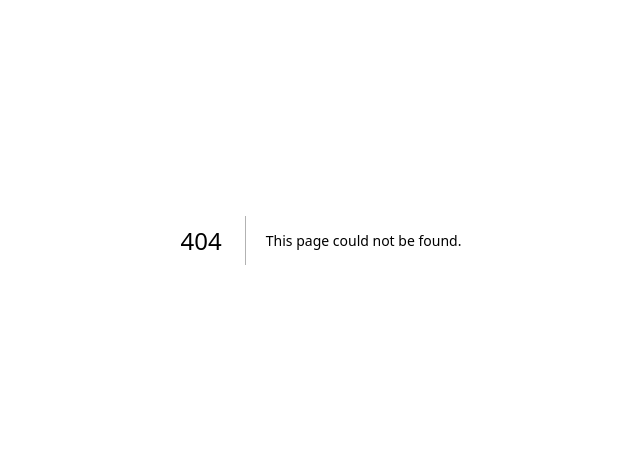
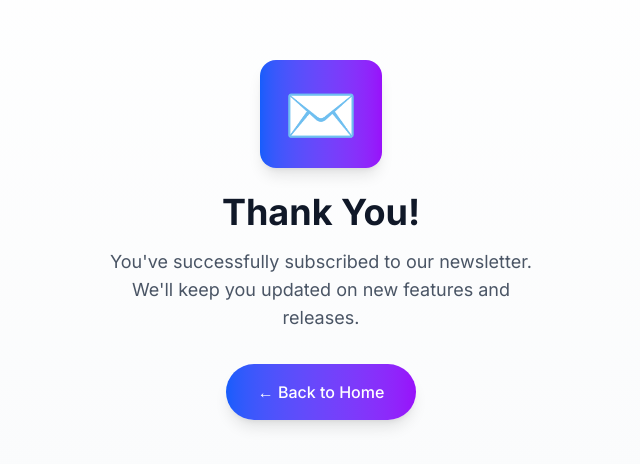
Before and after one commit to iqtoolkit/iqtoolkit.ai, a Next.js app: page /thank-you in a window 1280 px wide. Before the commit this address had no page. Shown: the part 160-624 px from the top of the page, without its empty margins (319-959 px from the left). Built offline with nearby package versions, Linux system fonts and the light colour scheme.

Commit message:
Implement newsletter signup form with Netlify integration and add thank you page tests

```diff
--- a/app/page.tsx
+++ b/app/page.tsx
@@ -102,9 +102,17 @@ export default function Home() {
 
             {/* Email Signup Form */}
             <div id="newsletter" className="mt-8 w-full max-w-md">
-              <form className="flex flex-col gap-3 sm:flex-row">
+              <form
+                name="newsletter"
+                method="POST"
+                data-netlify="true"
+                action="/thank-you"
+                className="flex flex-col gap-3 sm:flex-row"
+              >
+                <input type="hidden" name="form-name" value="newsletter" />
                 <input
                   type="email"
+                  name="email"
                   placeholder="your.email@example.com"
                   className="flex-1 rounded-full border border-gray-300 px-6 py-3 text-gray-900 placeholder-gray-500 focus:border-blue-600 focus:outline-none focus:ring-2 focus:ring-blue-600 dark:border-gray-700 dark:bg-gray-900 dark:text-white dark:placeholder-gray-400"
                   required
--- /dev/null
+++ b/app/thank-you/page.tsx
@@ -0,0 +1,25 @@
+export default function ThankYou() {
+  return (
+    <div className="flex min-h-screen flex-col items-center justify-center bg-gradient-to-b from-white to-gray-50 px-4 dark:from-black dark:to-gray-950">
+      <div className="w-full max-w-md text-center">
+        <div className="mb-6 inline-flex items-center justify-center rounded-2xl bg-gradient-to-r from-blue-600 to-purple-600 p-6 shadow-lg">
+          <span className="text-6xl">✉️</span>
+        </div>
+
+        <h1 className="mb-4 text-4xl font-bold text-gray-900 dark:text-white">Thank You!</h1>
+
+        <p className="mb-8 text-lg text-gray-600 dark:text-gray-400">
+          You've successfully subscribed to our newsletter. We'll keep you updated on new features
+          and releases.
+        </p>
+
+        <a
+          href="/"
+          className="inline-flex items-center justify-center rounded-full bg-gradient-to-r from-blue-600 to-purple-600 px-8 py-4 text-base font-medium text-white shadow-lg transition-all hover:scale-105 hover:shadow-xl"
+        >
+          ← Back to Home
+        </a>
+      </div>
+    </div>
+  );
+}
--- /dev/null
+++ b/public/forms/newsletter.html
@@ -0,0 +1,12 @@
+<!doctype html>
+<html>
+  <head>
+    <title>Newsletter Form - Hidden</title>
+  </head>
+  <body>
+    <!-- This form is for Netlify to detect during build -->
+    <form name="newsletter" netlify netlify-honeypot="bot-field" hidden>
+      <input type="email" name="email" />
+    </form>
+  </body>
+</html>
```
Also changed, not shown: 3 other files (tests, documents, lock files or other folders).
